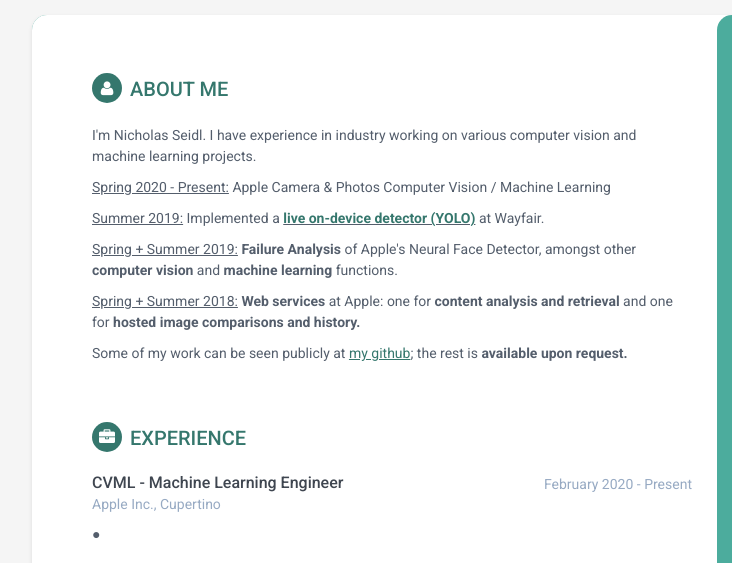
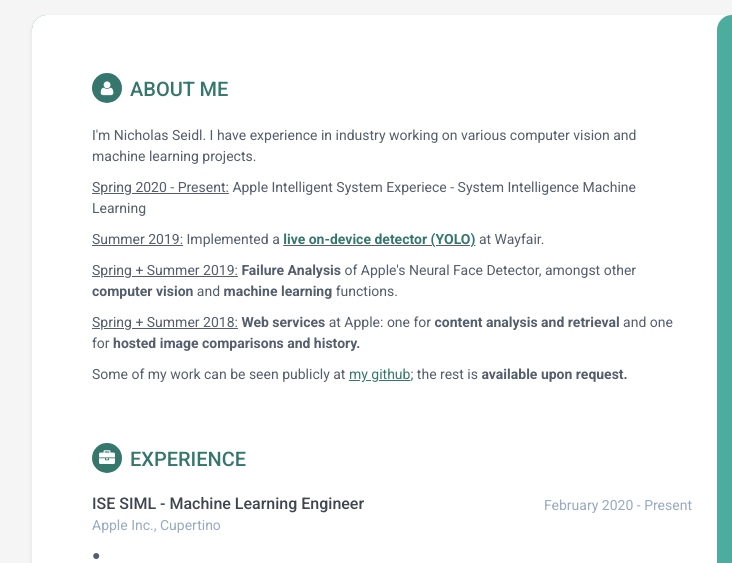
Before and after one commit to nseidl/site, a plain HTML site: page index.html in a window 1280 px wide. Shown: the top 563 px of the page, 128-860 px from the left. Drawn offline with Linux system fonts and the light colour scheme.

Commit message:
fix typo

```diff
--- a/index.html
+++ b/index.html
@@ -102,7 +102,7 @@
                 <h2 class="section-title"><i class="fa fa-user"></i>About Me</h2>
                 <div class="summary">
                     <p>I'm Nicholas Seidl. I have experience in industry working on various computer vision and machine learning projects.</p>
-                    <p><u>Spring 2020 - Present:</u> Apple Camera & Photos Computer Vision / Machine Learning</p>
+                    <p><u>Spring 2020 - Present:</u> Apple Intelligent System Experiece - System Intelligence Machine Learning</p>
                     <p><u>Summer 2019:</u> Implemented a <b><u><a href="https://www.youtube.com/playlist?list=PLepHv49WLkwTC3qT-so8HAKi6eirhzQgp" target="_blank">live on-device detector (YOLO)</a></u></b> at Wayfair.</p>
                     <p><u>Spring + Summer 2019:</u> <b>Failure Analysis</b> of Apple's Neural Face Detector, amongst other <b>computer vision</b> and <b>machine learning</b> functions.</p>
                     <p><u>Spring + Summer 2018:</u> <b>Web services</b> at Apple: one for <b>content analysis and retrieval</b> and one for <b>hosted image comparisons and history.</b></p>
@@ -116,7 +116,7 @@
                 <div class="item">
                     <div class="meta">
                         <div class="upper-row">
-                            <h3 class="job-title">CVML - Machine Learning Engineer</h3>
+                            <h3 class="job-title">ISE SIML - Machine Learning Engineer</h3>
                             <div class="time">February 2020 - Present</div>
                         </div>
                         <div class="company">Apple Inc., Cupertino</div>
```
Also changed, not shown: 1 other file.
